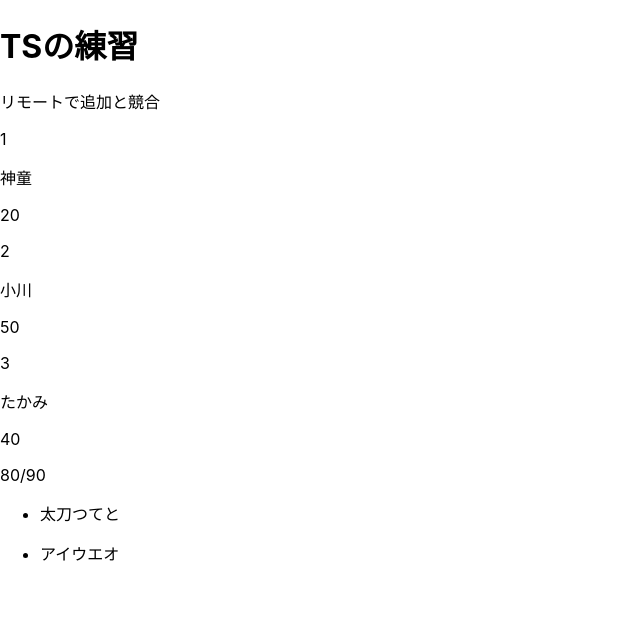
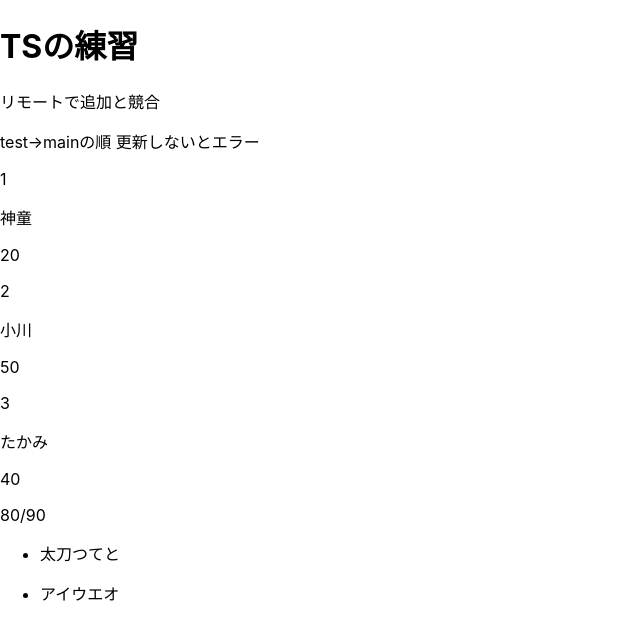
Before and after one commit to shuntaseed/gitpractice, a Next.js app: page / in a window 1280 px wide. Shown: the top 640 px of the page, without its empty margins (0-640 px from the left). Built offline with nearby package versions, Linux system fonts and the light colour scheme.

Commit message:
エラーになる

```diff
--- a/pages/index.tsx
+++ b/pages/index.tsx
@@ -30,6 +30,7 @@ return(
   <>
   <h1>TSの練習</h1>
   <p><p>リモートで追加と競合</p></p>
+  <p>test→mainの順 更新しないとエラー</p>
   {state.map(e=>(
     <div>
     {/* <p>{e.id}</p>
```
